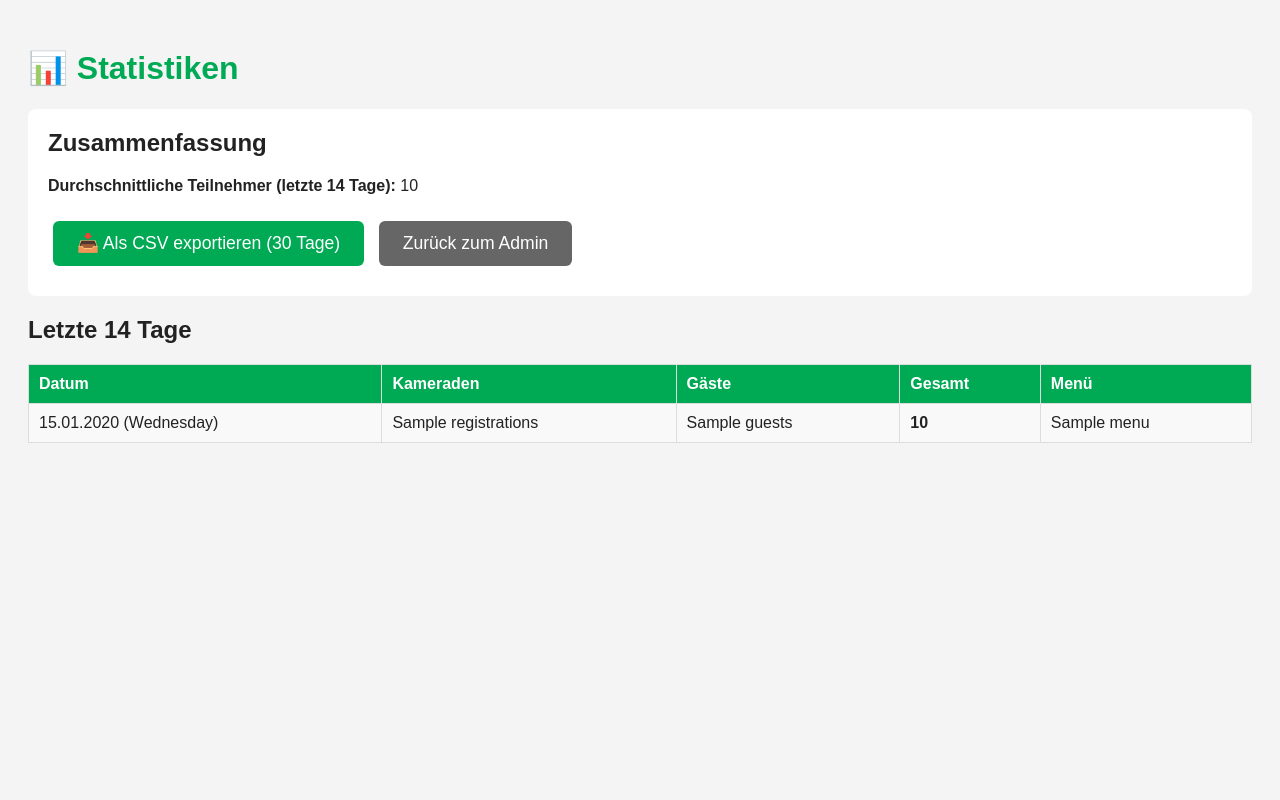
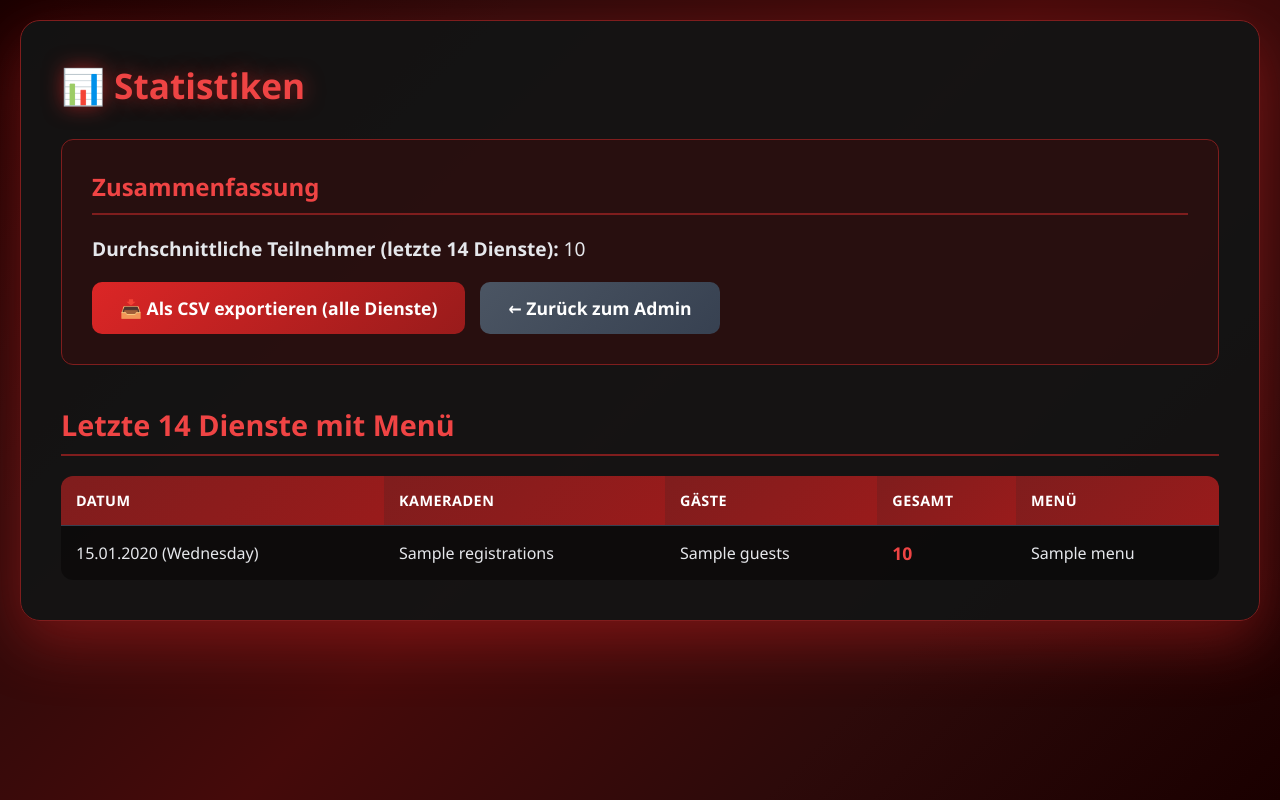
Before and after one commit to Brunsben/FoodBot, a Flask app: template templates/stats.html in a window 1280 px wide. Run offline with Flask 3, Linux system fonts and the light colour scheme; the template is opened without the code that fills it: most values are stand-ins (such as "Sample title", 1, 10 or a date in 2020); parts of the project's set-up code (start-up, migrations or seed data) failed here and were passed over.

Commit message:
Design-Vereinheitlichung: Stats-Seite an Feuerwehr-Theme angepasst

```diff
--- a/templates/stats.html
+++ b/templates/stats.html
@@ -2,33 +2,132 @@
 <html lang="de">
 <head>
     <meta charset="UTF-8">
-    <title>Statistiken</title>
+    <meta name="viewport" content="width=device-width, initial-scale=1.0">
+    <title>Statistiken - FoodBot</title>
     <style>
-        body { font-family: sans-serif; background: #f4f4f4; color: #222; padding: 20px; }
-        h1 { color: #0a5; }
-        .summary { background: #fff; padding: 20px; border-radius: 8px; margin: 20px 0; }
-        .summary h2 { margin-top: 0; }
-        table { border-collapse: collapse; width: 100%; background: #fff; }
-        th, td { border: 1px solid #ddd; padding: 10px; text-align: left; }
-        th { background: #0a5; color: #fff; }
-        tr:nth-child(even) { background: #f9f9f9; }
-        .export-btn { background: #0a5; color: #fff; padding: 12px 24px; border: none; border-radius: 6px; font-size: 1.1em; cursor: pointer; margin: 10px 5px; }
-        .export-btn:hover { background: #0c7; }
-        a { color: #0a5; text-decoration: none; }
-        a:hover { text-decoration: underline; }
+        * { box-sizing: border-box; }
+        body {
+            font-family: 'Segoe UI', Tahoma, Geneva, Verdana, sans-serif;
+            background: linear-gradient(135deg, #1a0000 0%, #2d0a0a 25%, #450a0a 50%, #2d0a0a 75%, #1a0000 100%);
+            color: #fff;
+            margin: 0;
+            padding: 20px;
+            min-height: 100vh;
+        }
+        .container {
+            max-width: 1400px;
+            margin: 0 auto;
+            background: rgba(20,20,20,0.95);
+            border-radius: 20px;
+            box-shadow: 0 20px 60px rgba(220,38,38,0.4);
+            padding: 40px;
+            border: 1px solid #7f1d1d;
+        }
+        h1 {
+            color: #ef4444;
+            margin: 0 0 30px 0;
+            font-size: 2.2em;
+            text-shadow: 0 0 20px rgba(220,38,38,0.6);
+        }
+        .summary {
+            background: rgba(69,10,10,0.4);
+            padding: 30px;
+            border-radius: 12px;
+            margin: 20px 0;
+            border: 1px solid #7f1d1d;
+        }
+        .summary h2 {
+            color: #ef4444;
+            margin-top: 0;
+            font-size: 1.5em;
+        }
+        .summary p {
+            font-size: 1.2em;
+            color: #e5e7eb;
+        }
+        .button-group {
+            display: flex;
+            gap: 15px;
+            margin-top: 20px;
+            flex-wrap: wrap;
+        }
+        .export-btn {
+            background: linear-gradient(135deg, #dc2626 0%, #991b1b 100%);
+            color: #fff;
+            padding: 14px 28px;
+            border: none;
+            border-radius: 10px;
+            font-size: 1.1em;
+            font-weight: 600;
+            cursor: pointer;
+            transition: all 0.3s;
+            text-decoration: none;
+            display: inline-block;
+        }
+        .export-btn:hover {
+            transform: translateY(-2px);
+            box-shadow: 0 10px 25px rgba(220,38,38,0.4);
+        }
+        .btn-secondary {
+            background: linear-gradient(135deg, #4b5563 0%, #374151 100%);
+        }
+        h2 {
+            color: #ef4444;
+            font-size: 1.8em;
+            margin: 40px 0 20px 0;
+            border-bottom: 2px solid #7f1d1d;
+            padding-bottom: 10px;
+        }
+        table {
+            border-collapse: collapse;
+            width: 100%;
+            background: rgba(0,0,0,0.4);
+            border-radius: 12px;
+            overflow: hidden;
+        }
+        th, td {
+            padding: 15px;
+            text-align: left;
+            border-bottom: 1px solid #374151;
+            color: #e5e7eb;
+        }
+        th {
+            background: linear-gradient(135deg, #7f1d1d 0%, #991b1b 100%);
+            color: #fff;
+            font-weight: 600;
+            text-transform: uppercase;
+            font-size: 0.9em;
+            letter-spacing: 0.5px;
+        }
+        tr:hover {
+            background: rgba(69,10,10,0.3);
+        }
+        tr:last-child td {
+            border-bottom: none;
+        }
+        td:nth-child(4) {
+            font-weight: bold;
+            color: #ef4444;
+            font-size: 1.1em;
+        }
     </style>
 </head>
 <body>
+    <div class="container">
         <h1>📊 Statistiken</h1>
+
         <div class="summary">
             <h2>Zusammenfassung</h2>
-        <p><b>Durchschnittliche Teilnehmer (letzte 14 Tage):</b> {{ average }}</p>
-        <a href="/stats/export/csv"><button class="export-btn">📥 Als CSV exportieren (30 Tage)</button></a>
-        <a href="/admin"><button class="export-btn" style="background:#666;">Zurück zum Admin</button></a>
+            <p><b>Durchschnittliche Teilnehmer (letzte 14 Dienste):</b> {{ average }}</p>
+            <div class="button-group">
+                <a href="/stats/export/csv" class="export-btn">📥 Als CSV exportieren (alle Dienste)</a>
+                <a href="/admin" class="export-btn btn-secondary">← Zurück zum Admin</a>
+            </div>
         </div>
 
-    <h2>Letzte 14 Tage</h2>
+        <h2>Letzte 14 Dienste mit Menü</h2>
         <table>
+            <thead>
                 <tr>
                     <th>Datum</th>
                     <th>Kameraden</th>
@@ -36,15 +135,19 @@
                     <th>Gesamt</th>
                     <th>Menü</th>
                 </tr>
+            </thead>
+            <tbody>
                 {% for day in days %}
                 <tr>
                     <td>{{ day.date.strftime('%d.%m.%Y (%A)') }}</td>
                     <td>{{ day.registrations }}</td>
                     <td>{{ day.guests }}</td>
-            <td><b>{{ day.total }}</b></td>
+                    <td>{{ day.total }}</td>
                     <td>{{ day.menu }}</td>
                 </tr>
                 {% endfor %}
+            </tbody>
         </table>
+    </div>
 </body>
 </html>
```
Lines whose indentation alone changed are shown as unchanged.
